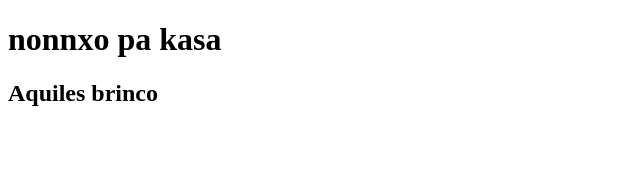
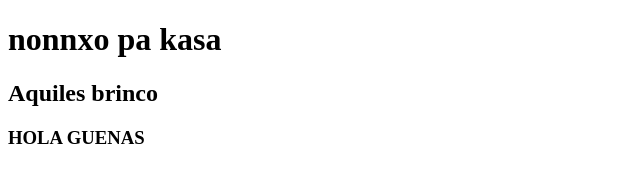
Before and after one commit to Juan-Andres-Alvarez/practica_cefit, a plain HTML site: page index.html in a window 1280 px wide. Shown: the whole page, without its empty margins (0-640 px from the left). Drawn offline with Linux system fonts and the light colour scheme.

Commit message:
se agrega el h3

```diff
--- a/index.html
+++ b/index.html
@@ -6,5 +6,6 @@
 	<body>
 		<h1>nonnxo pa kasa</h1>
 		<h2>Aquiles brinco</h2>
+		<h3>HOLA GUENAS</h3>
 	</body>
 </html>
```
